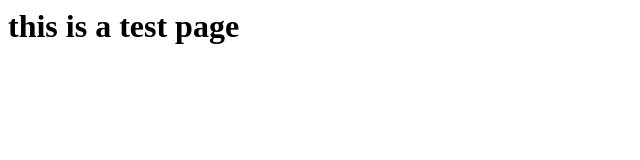
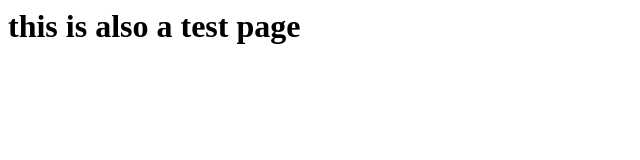
Before and after one commit to Dvdplate/simple-web, a plain HTML site: page index.html in a window 1280 px wide. Shown: the whole page, without its empty margins (0-640 px from the left). Drawn offline with Linux system fonts and the light colour scheme.

Commit message:
Update index.html

```diff
--- a/index.html
+++ b/index.html
@@ -3,6 +3,6 @@
     <title>test</title>
   </head>
   <body>
-    <h1>this is a test page</h1.
+    <h1>this is also a test page</h1.
   </body>
 </html>
```
